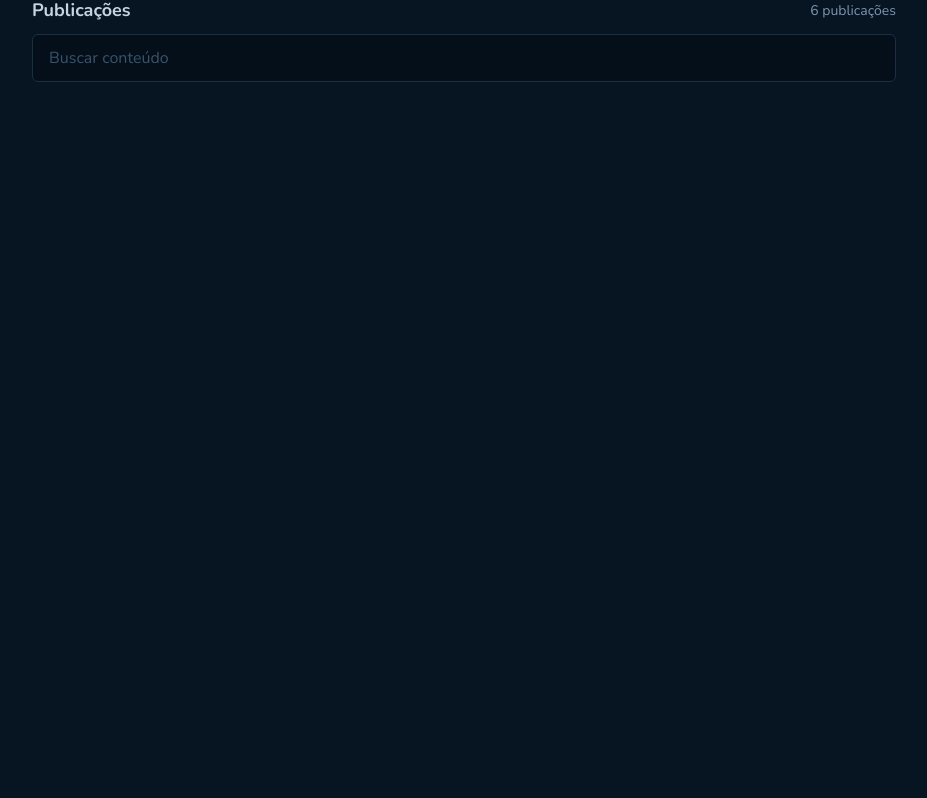
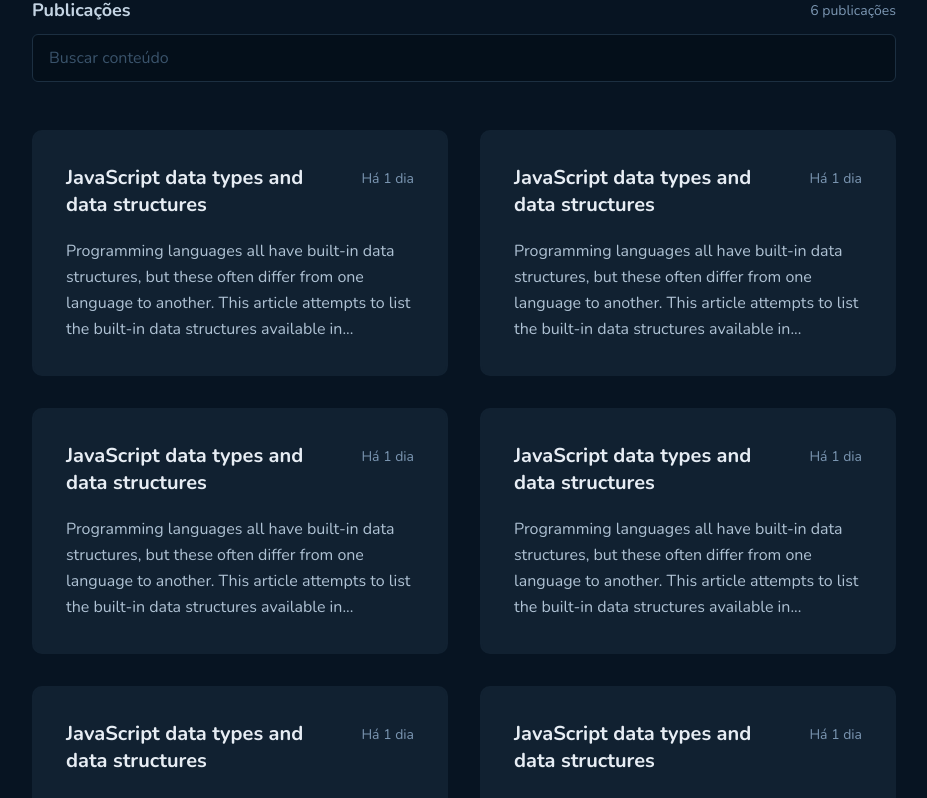
Before and after one commit to gustavonobrega/challenge-github-blog, a React (Vite) app: page / in a window 1280 px wide. Shown: the part 494-1292 px from the top of the page, without its empty margins (176-1103 px from the left). Before the commit the page ends 800 px from the top, so only its background shows below. Built offline with nearby package versions, Linux system fonts and the light colour scheme.

Commit message:
Implement PostCard component at Blog page

```diff
--- /dev/null
+++ b/src/pages/Blog/components/PostCard/index.tsx
@@ -0,0 +1,18 @@
+import { PostCardContainer } from './styles'
+
+export function PostCard() {
+  return (
+    <PostCardContainer to="/post">
+      <div>
+        <h3>JavaScript data types and data structures</h3>
+        <span>Há 1 dia</span>
+      </div>
+
+      <p>
+        Programming languages all have built-in data structures, but these often
+        differ from one language to another. This article attempts to list the
+        built-in data structures available in...
+      </p>
+    </PostCardContainer>
+  )
+}
--- /dev/null
+++ b/src/pages/Blog/components/PostCard/styles.ts
@@ -0,0 +1,41 @@
+import { Link } from 'react-router-dom'
+import styled from 'styled-components'
+
+export const PostCardContainer = styled(Link)`
+  all: unset;
+  max-height: 16.25rem;
+  padding: 2rem;
+  overflow: hidden;
+  background: ${props => props.theme['base-post']};
+  border-radius: 10px;
+  border: 2px solid ${props => props.theme['base-post']};
+  cursor: pointer;
+  transition: border-color 0.2s;
+
+  &:hover {
+    border-color: ${props => props.theme['base-label']};
+  }
+
+  > div {
+    display: flex;
+    justify-content: space-between;
+
+
+    h3 {
+      max-width: 17.688rem;
+      font-size: 1.25rem;
+      color: ${props => props.theme['base-title']};
+    }
+
+    span {
+      margin-top: 0.313rem;
+      font-size: 0.875rem;
+      color: ${props => props.theme['base-span']}
+    }
+  }
+
+  p {
+    margin-top: 1.25rem;
+    line-height: 1.625rem;
+  }
+`
--- a/src/pages/Blog/index.tsx
+++ b/src/pages/Blog/index.tsx
@@ -1,6 +1,8 @@
+import { PostCard } from './components/PostCard'
 import { Profile } from './components/Profile'
 import { SearchInput } from './components/SearchInput'
-import { BlogContainer } from './styles'
+
+import { BlogContainer, Posts } from './styles'
 
 export function Blog() {
   return (
@@ -10,6 +12,14 @@ export function Blog() {
       <BlogContainer>
         <SearchInput />
 
+        <Posts>
+          <PostCard />
+          <PostCard />
+          <PostCard />
+          <PostCard />
+          <PostCard />
+          <PostCard />
+        </Posts>
       </BlogContainer>
     </>
   )
--- a/src/pages/Blog/styles.ts
+++ b/src/pages/Blog/styles.ts
@@ -4,3 +4,12 @@ export const BlogContainer = styled.div`
   width: 100%;
   margin-top: 4.5rem;
 `
+
+export const Posts = styled.div`
+  width: 100%;
+  margin: 3rem 0;
+
+  display: grid;
+  grid-template-columns: repeat(2, 1fr);
+  grid-gap: 2rem;
+`
```
